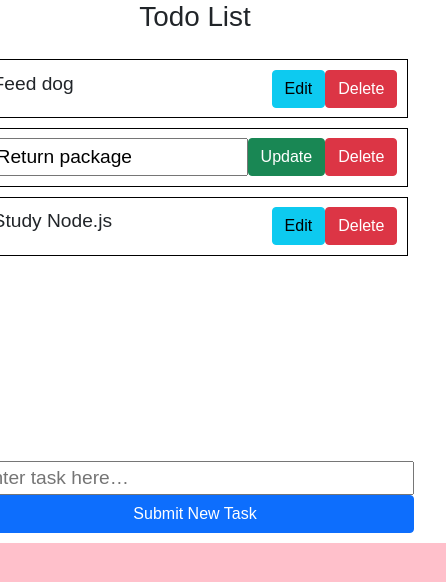
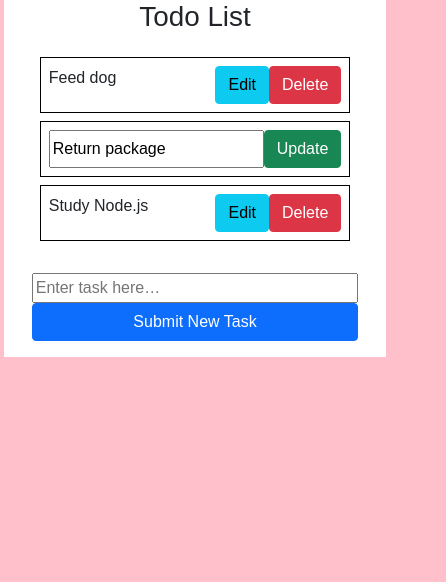
Before and after one commit to piercef256/todo-app-redux, a React (Create React App) app: page / in a window 390 px wide. Shown: the top 582 px of the page, 446 px wide, since content can reach past the window. Built offline with nearby package versions, Linux system fonts and the light colour scheme.

Commit message:
Removed delete button from TodoItemEditing component, fixed mobile styling Removed delete button from TodoItemEditing component to make room on mobile screens, changes some global css attributes to improve mobile responsiveness

```diff
--- a/src/features/TodoItemEditing.js
+++ b/src/features/TodoItemEditing.js
@@ -27,12 +27,6 @@ const TodoItemEditing = ({ task, index }) => {
           <button className="btn btn-success" type="submit">
             Update
           </button>
-          <button
-            className="btn btn-danger"
-            onClick={() => dispatch(deleteTask(index))}
-          >
-            Delete
-          </button>
         </div>
       </form>
     </div>
--- a/src/features/TodoList.js
+++ b/src/features/TodoList.js
@@ -21,6 +21,8 @@ const TodoList = () => {
 
   return (
     <div className="container">
+      <div className="row">
+        <div className="col-md-12">
           <h1>Todo List</h1>
           <div className="todo-list">
             <ul class="list-group list-group-flush">
@@ -50,6 +52,8 @@ const TodoList = () => {
             </form>
           </div>
         </div>
+      </div>
+    </div>
   );
 };
 
--- a/src/styles.css
+++ b/src/styles.css
@@ -1,23 +1,18 @@
 body {
-  font-family: "Arial";
   display: flex;
   align-items: center;
   justify-content: center;
   flex-direction: column;
   text-align: center;
   height: 100%;
-  padding: 0;
-  margin: 0;
-  font-size: 120%;
-  box-sizing: border-box;
+  width: 100%;
+  font-family: "Arial";
   background: pink;
 }
 
 .todo-list {
   display: flex;
   flex-direction: column;
-  min-width: 450px;
-  min-height: 400px;
 }
 
 .container {
```
Lines whose indentation alone changed are shown as unchanged.
